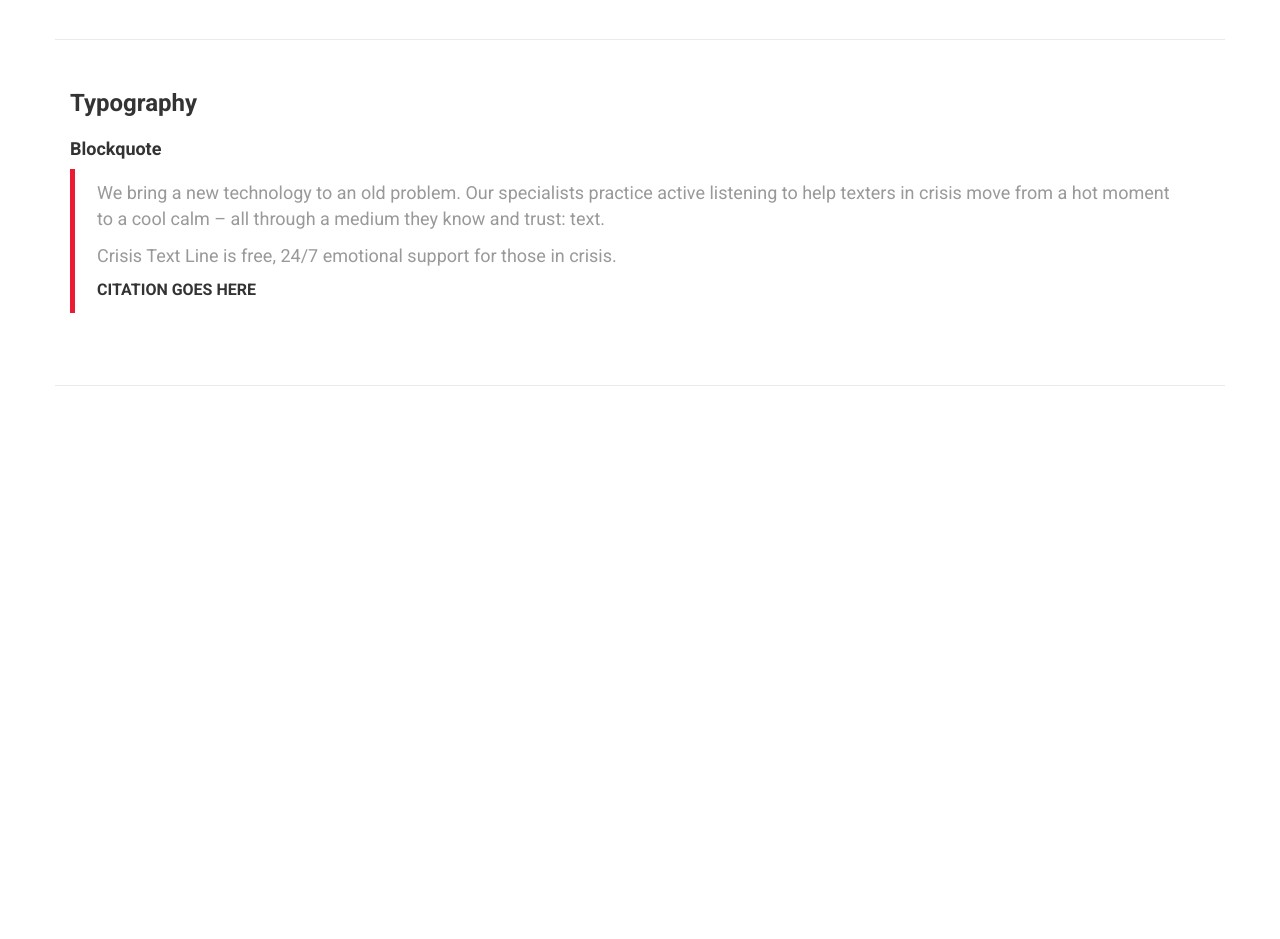
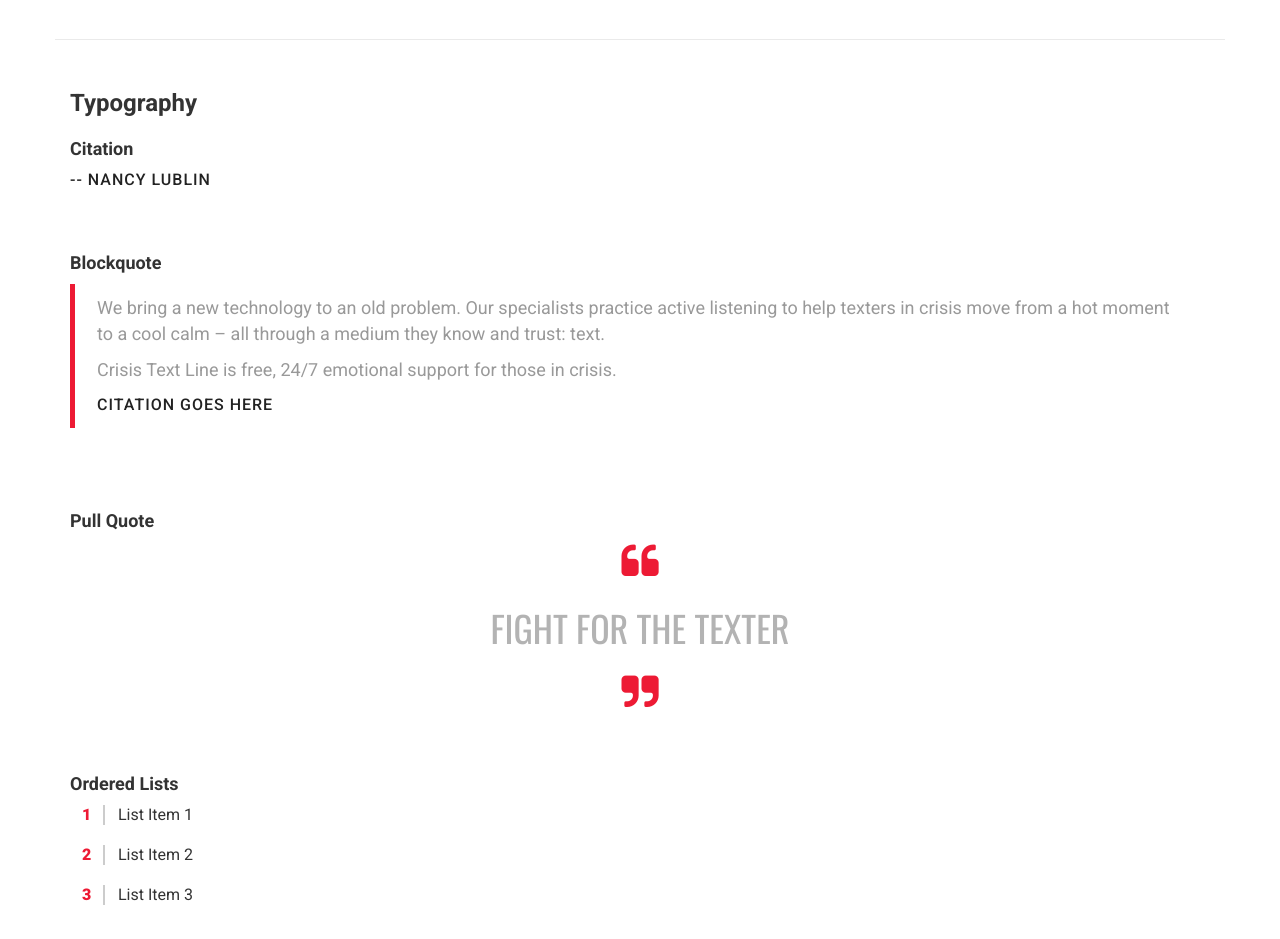
Before and after one commit to smithln/ctl, a website: page public/patterns.html in a window 1280 px wide. Shown: the part 1860-2799 px from the top of the page. Before the commit the page ends 2296 px from the top, so only its background shows below. Drawn offline with nearby package versions, Linux system fonts and the light colour scheme.

Commit message:
Builds pull quote, ol

```diff
--- a/public/patterns.html
+++ b/public/patterns.html
@@ -105,7 +105,14 @@
 
       <h3>Typography</h3>
 
-      <div class="row">
+        <div class="row typography">
+          <div class='col-xs-12 typography__cite'>
+            <h4>Citation</h4>
+            <cite>-- Nancy Lublin</cite>
+          </div>
+        </div>
+
+        <div class="row typography">
           <div class='col-xs-12 typography__block-quote'>
             <h4>Blockquote</h4>
             <blockquote cite="www.google.com">
@@ -116,6 +123,26 @@
           </div>
         </div>
 
+        <div class="row typography">
+          <div class='col-xs-12 typography__pull-quote'>
+            <h4>Pull Quote</h4>
+            <q class="pull-quote">Fight for the texter</q>
+          </div>
+        </div>
+
+        <div class="row typography">
+          <div class='col-xs-12 typography__ol'>
+            <h4>Ordered Lists</h4>
+            <ol>
+              <li>List Item 1</li>
+              <li>List Item 2</li>
+              <li>List Item 3</li>
+            </ol>
+          </div>
+        </div>
+
+      </div>
+
     </div><!-- /.container -->
   </body>
 </html>
--- a/resources/sass/_patterns.scss
+++ b/resources/sass/_patterns.scss
@@ -9,6 +9,11 @@
     border-bottom: 1px solid #eaeaea;
     margin-bottom: 50px;
     padding-bottom: 50px;
+
+    &.typography {
+      border-bottom: 0;
+      padding-bottom: 0;
+    }
   }
 
   .section-header--h2 {
--- a/resources/sass/main/_typography.scss
+++ b/resources/sass/main/_typography.scss
@@ -60,6 +60,14 @@ a {
   }
 }
 
+cite {
+  color: $black;
+  font-weight: $weight-medium;
+  letter-spacing: .1rem;
+  text-transform: uppercase;
+  font-style: normal;
+}
+
 blockquote {
   padding: 11px 22px;
   margin: 0 0 22px;
@@ -71,8 +79,60 @@ blockquote {
   }
 }
 
-cite {
-  font-weight: $weight-bold;
-  text-transform: uppercase;
-  font-style: normal;
+q {
+  &.pull-quote {
+    color: $dark-gray;
+    display: block;
+    font-family: $font-family-decor;
+    font-size: $large-font-size;
+    font-weight: $weight-normal;
+    text-align: center;
+    text-transform: uppercase;
+    width: 100%;
+
+    &:before {
+      color: $brand-primary;
+      content: "\f10d";
+      display: block;
+      font: normal normal normal 14px/1 FontAwesome;
+      font-size: 40px;
+      margin-bottom: 20px;
+    }
+
+    &:after {
+      color: $brand-primary;
+      content: "\f10e";
+      display: block;
+      font: normal normal normal 14px/1 FontAwesome;
+      font-size: 40px;
+      margin-top: 20px;
+    }
+  }
 }
+
+ol {
+  counter-reset: li;
+  margin-left: 0;
+  padding-left: 0;
+
+  > li {
+    line-height: 2rem;
+    list-style: none;
+    margin: 0 0 (20px) 2em;
+    padding: 0 16px;
+    position: relative;
+  }
+
+  > li:before {
+    border-right: 2px solid $brand-gray;
+    box-sizing: border-box;
+    color: $brand-primary;
+    content: counter(li);
+    counter-increment: li;
+    font-size: $small-font-size;
+    font-weight: $weight-black;
+    left: -2em;
+    padding: 0 12px;
+    position: absolute;
+  }
+}
```
Also changed, not shown: public/css/style.css, 1 other file. Lines whose indentation alone changed are shown as unchanged.
